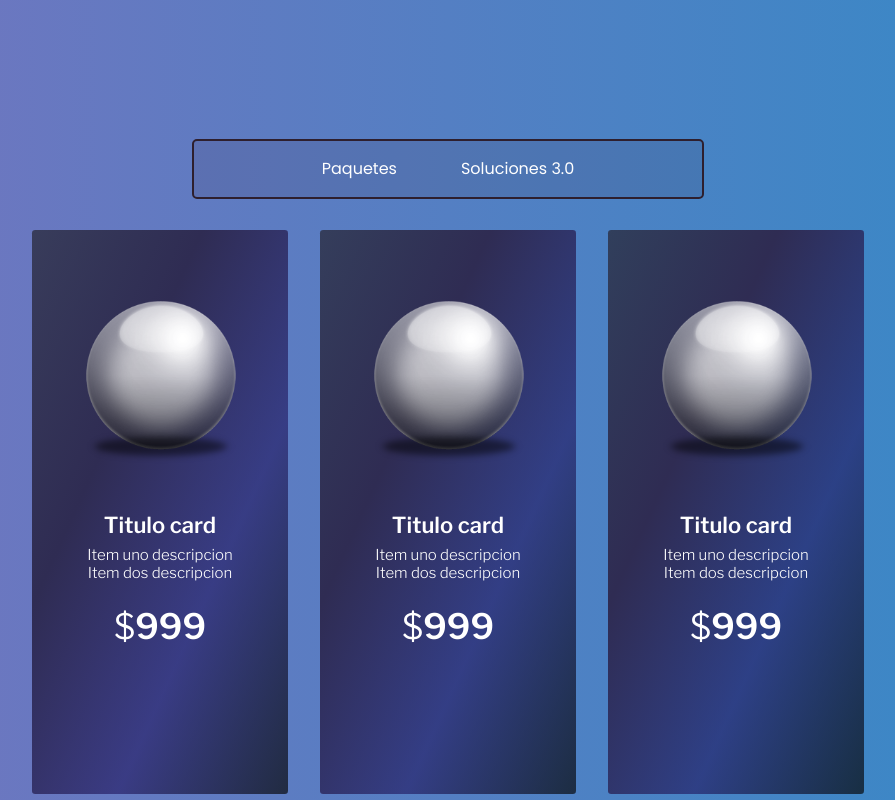
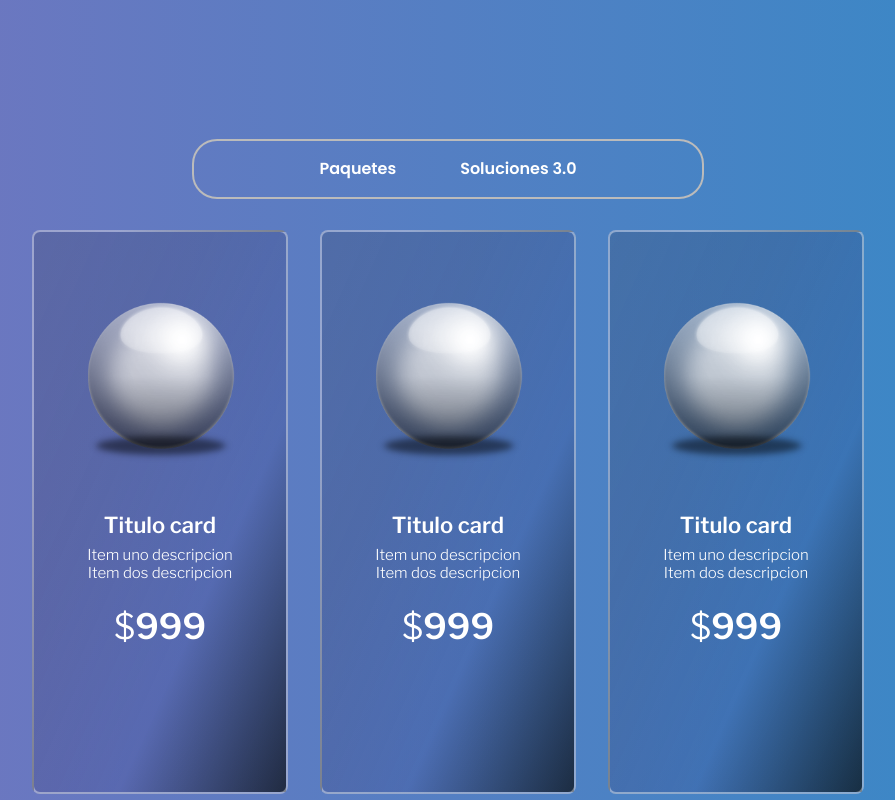
Before and after one commit to emilioMarchi/3.0-client, a React (Create React App) app: page / in a window 1280 px wide. Shown: the part 780-1580 px from the top of the page, without its empty margins (192-1087 px from the left). Built offline with nearby package versions, Linux system fonts and the light colour scheme.

Commit message:
dev services-section

```diff
--- a/src/componentes/container/ServicesContainer/nodos/Card/Card.css
+++ b/src/componentes/container/ServicesContainer/nodos/Card/Card.css
@@ -1,6 +1,6 @@
 .services-card {
     width: 20%; height: 90%;
-    background-image: linear-gradient(to right bottom, #282838be, #2f2c53, #1e135c9a, #050505ad);
+    background-image: linear-gradient(to right bottom, #28283831, #2f2c533a, rgba(30, 19, 92, 0.158), #050505ad);
     display: flex;
     align-items: center;
     text-align: center;
@@ -8,12 +8,12 @@
     margin: 0 1rem;
     padding: 0;
 
-    border-radius: 0.2rem;
+    border: 2px solid rgba(255, 255, 255, 0.404);
+    border-radius: 0.5rem;
 
 }
 .services-card:hover {
-    position: relative;
-    bottom: 1%;
+    border: 2px solid rgba(247, 62, 108, 0.63);
 }
 .services-card-content {
     height: 95%;
--- a/src/componentes/container/ServicesContainer/nodos/Header/Header.css
+++ b/src/componentes/container/ServicesContainer/nodos/Header/Header.css
@@ -6,22 +6,16 @@
     align-items: center;
     justify-content: center;
 
-    background-color: rgba(59, 38, 59, 0.123);
-
-    border: 2px solid rgb(46, 31, 46);
-    border-radius: 5px;
+    border: 2px solid rgb(187, 187, 187);
+    border-radius: 25px;
 }
 .header-btn {
     padding: 1rem;
-    color: white;
+    color: rgb(255, 255, 255);
     font-family: 'Poppins';
-    font-weight: 500;
+    font-weight: 600;
     margin: 0 1rem;
 }
-.packeges {
-
-}
-
 .icon {
     color: rgb(197, 148, 219);
     font-size: 35px;
```
